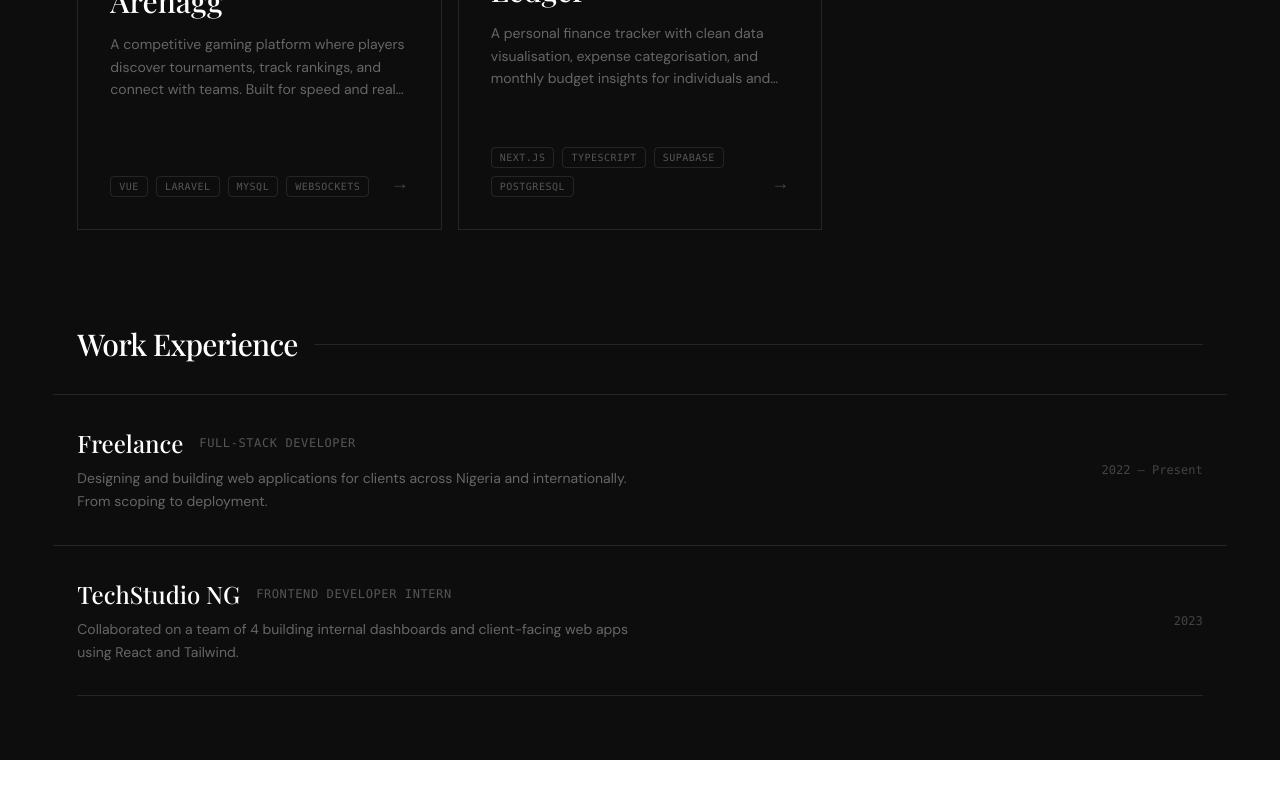
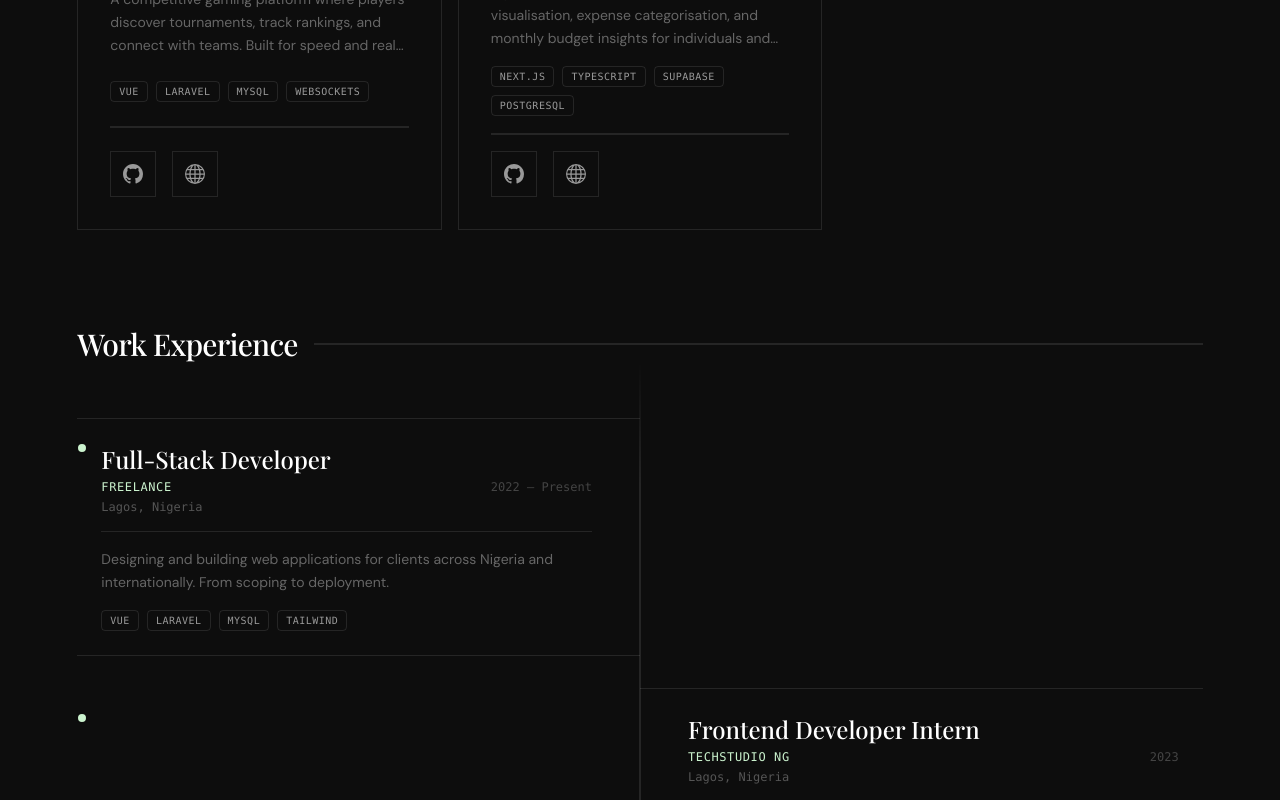
Before and after one commit to Samn1ce/Portfolio, a Vue app in the folder portfolio/: page / in a window 1280 px wide. Shown: the part 1800-2600 px from the top of the page. Before the commit the page ends 2560 px from the top, so only its background shows below. Built offline with nearby package versions, Linux system fonts and the light colour scheme; a web font is replaced by a local one.

Commit message:
[FEAT & UI]: Projects & Work Section

```diff
--- /dev/null
+++ b/portfolio/src/components/icons/IconLink.vue
@@ -0,0 +1,14 @@
+<template>
+	<svg
+		xmlns="http://www.w3.org/2000/svg"
+		width="16"
+		height="16"
+		fill="currentColor"
+		class="bi bi-globe"
+		viewBox="0 0 16 16"
+	>
+		<path
+			d="M0 8a8 8 0 1 1 16 0A8 8 0 0 1 0 8m7.5-6.923c-.67.204-1.335.82-1.887 1.855A8 8 0 0 0 5.145 4H7.5zM4.09 4a9.3 9.3 0 0 1 .64-1.539 7 7 0 0 1 .597-.933A7.03 7.03 0 0 0 2.255 4zm-.582 3.5c.03-.877.138-1.718.312-2.5H1.674a7 7 0 0 0-.656 2.5zM4.847 5a12.5 12.5 0 0 0-.338 2.5H7.5V5zM8.5 5v2.5h2.99a12.5 12.5 0 0 0-.337-2.5zM4.51 8.5a12.5 12.5 0 0 0 .337 2.5H7.5V8.5zm3.99 0V11h2.653c.187-.765.306-1.608.338-2.5zM5.145 12q.208.58.468 1.068c.552 1.035 1.218 1.65 1.887 1.855V12zm.182 2.472a7 7 0 0 1-.597-.933A9.3 9.3 0 0 1 4.09 12H2.255a7 7 0 0 0 3.072 2.472M3.82 11a13.7 13.7 0 0 1-.312-2.5h-2.49c.062.89.291 1.733.656 2.5zm6.853 3.472A7 7 0 0 0 13.745 12H11.91a9.3 9.3 0 0 1-.64 1.539 7 7 0 0 1-.597.933M8.5 12v2.923c.67-.204 1.335-.82 1.887-1.855q.26-.487.468-1.068zm3.68-1h2.146c.365-.767.594-1.61.656-2.5h-2.49a13.7 13.7 0 0 1-.312 2.5m2.802-3.5a7 7 0 0 0-.656-2.5H12.18c.174.782.282 1.623.312 2.5zM11.27 2.461c.247.464.462.98.64 1.539h1.835a7 7 0 0 0-3.072-2.472c.218.284.418.598.597.933M10.855 4a8 8 0 0 0-.468-1.068C9.835 1.897 9.17 1.282 8.5 1.077V4z"
+		/>
+	</svg>
+</template>
--- a/portfolio/src/views/Projects.vue
+++ b/portfolio/src/views/Projects.vue
@@ -1,4 +1,7 @@
 <script setup>
+import IconGitHub from '@/components/icons/IconGitHub.vue'
+import IconLink from '@/components/icons/IconLink.vue'
+
 const projects = [
 	{
 		number: '01',
@@ -25,22 +28,25 @@ const jobs = [
 		company: 'Freelance',
 		role: 'Full-Stack Developer',
 		period: '2022 — Present',
+		location: 'Lagos, Nigeria',
 		description:
 			'Designing and building web applications for clients across Nigeria and internationally. From scoping to deployment.',
+		tags: ['Vue', 'Laravel', 'MySQL', 'Tailwind'],
 	},
 	{
 		company: 'TechStudio NG',
 		role: 'Frontend Developer Intern',
 		period: '2023',
+		location: 'Lagos, Nigeria',
 		description:
 			'Collaborated on a team of 4 building internal dashboards and client-facing web apps using React and Tailwind.',
+		tags: ['React', 'TypeScript', 'Tailwind'],
 	},
 ]
 </script>
 
 <template>
 	<section id="projects" class="w-11/12 max-w-7xl mx-auto md:px-6 pt-0 pb-16">
-		<!-- Header -->
 		<div class="flex flex-row-reverse items-center gap-4 mb-8 md:mb-16">
 			<span class="text-[#555] text-sm font-mono">02</span>
 			<h2
@@ -51,17 +57,15 @@ const jobs = [
 			<div class="flex-1 border-t border-white/10"></div>
 		</div>
 
-		<!-- Projects grid -->
 		<div
 			class="grid grid-cols-1 sm:grid-cols-2 lg:grid-cols-3 gap-4 mb-16 md:mb-24"
 		>
-			<a
+			<div
 				v-for="project in projects"
 				:key="project.number"
 				:href="project.link"
 				class="group relative flex flex-col justify-between border border-white/10 p-6 md:p-8 aspect-square hover:bg-white/3 transition-all duration-300"
 			>
-				<!-- Top row: number + year -->
 				<div class="flex items-center justify-between">
 					<span class="text-[#555] text-xs font-mono">{{
 						project.number
@@ -70,8 +74,6 @@ const jobs = [
 						project.year
 					}}</span>
 				</div>
-
-				<!-- Middle: title + description -->
 				<div class="flex flex-col gap-3">
 					<h3
 						class="font-serif text-white text-2xl md:text-3xl font-medium group-hover:text-[#cbf3ce] transition-colors duration-300 leading-tight"
@@ -84,73 +86,136 @@ const jobs = [
 						{{ project.description }}
 					</p>
 				</div>
-
-				<!-- Bottom: tags + arrow -->
 				<div class="flex items-end justify-between gap-2">
 					<div class="flex flex-wrap gap-2">
 						<span
 							v-for="tag in project.tags"
 							:key="tag"
-							class="text-[#555] text-[10px] font-mono uppercase tracking-wider border border-white/10 rounded px-2 py-0.5"
+							class="text-[#999] text-[10px] font-mono uppercase tracking-wider border border-white/10 rounded px-2 py-0.5"
 						>
 							{{ tag }}
 						</span>
 					</div>
-					<span
-						class="text-[#444] group-hover:text-[#cbf3ce] group-hover:translate-x-1 group-hover:-translate-y-1 transition-all duration-300 text-lg shrink-0"
+				</div>
+				<div class="w-ful border border-white/10"></div>
+				<div class="flex gap-4">
+					<a
+						:href="project.link"
+						target="_blank"
+						rel="noopener noreferrer"
+						class="border border-white/10 aspect-square p-3 hover:bg-white/5 cursor-pointer transition-all duration-300"
 					>
-						→
-					</span>
+						<component
+							:is="IconGitHub"
+							class="w-5 h-5 text-[#999]"
+						/>
+					</a>
+					<a
+						:href="project.link"
+						target="_blank"
+						rel="noopener noreferrer"
+						class="border border-white/10 aspect-square p-3 hover:bg-white/5 cursor-pointer transition-all duration-300"
+					>
+						<component :is="IconLink" class="w-5 h-5 text-[#999]" />
+					</a>
 				</div>
-			</a>
+			</div>
 		</div>
 
 		<!-- Work Experience sub-header -->
-		<div class="flex items-center gap-4 mb-8">
+		<div class="flex items-center gap-4">
 			<h3
 				class="font-serif text-white text-2xl md:text-3xl font-medium tracking-tight shrink-0"
 			>
 				Work Experience
 			</h3>
-			<div class="flex-1 border-t border-white/10"></div>
+			<div class="flex-1 border border-white/10"></div>
 		</div>
 
-		<!-- Jobs list -->
-		<div class="grid-cols-1 md:grid-cols-2">
+		<!-- Timeline -->
+		<div class="relative">
+			<!-- Mobile: left line | Desktop: center line -->
 			<div
-				v-for="job in jobs"
+				class="absolute left-3 top-0 bottom-0 w-px md:left-1/2 md:-translate-x-1/2"
+				style="
+					background: linear-gradient(
+						to bottom,
+						transparent,
+						rgba(255, 255, 255, 0.2) 20%,
+						rgba(255, 255, 255, 0.2) 80%,
+						transparent
+					);
+				"
+			></div>
+
+			<div class="flex flex-col gap-8 py-14">
+				<div
+					v-for="(job, index) in jobs"
 					:key="job.company"
-				class="group grid grid-cols-1 md:grid-cols-[1fr_auto] gap-2 md:gap-12 border-t border-white/10 py-6 md:py-8 hover:bg-white/[0.03] transition-all duration-300 -mx-4 px-4 md:-mx-6 md:px-6"
+					class="relative grid grid-cols-1 md:grid-cols-2 gap-4 md:gap-0"
 				>
-				<div>
+					<!-- Mobile: left dot | Desktop: center dot -->
 					<div
-						class="flex flex-col sm:flex-row sm:items-center gap-1 sm:gap-4 mb-2"
+						class="absolute left-2 md:left-[4.5px] top-6 w-3 h-3 rounded-full bg-[#cbf3ce] border-2 border-[#0d0d0d] z-10 md:left-1/2 md:-translate-x-1/2"
+					></div>
+
+					<!-- Card -->
+					<div
+						:class="[
+							'group md:border-t md:border-b border-white/10 p-6 pl-10 transition-all duration-300',
+							'md:pl-6',
+							index % 2 === 0
+								? 'md:col-start-1 md:pr-12'
+								: 'md:col-start-2 md:pl-12',
+						]"
 					>
+						<!-- Role -->
 						<h4
-							class="font-serif text-white text-xl md:text-2xl font-medium group-hover:text-[#cbf3ce] transition-colors duration-300"
+							class="font-serif text-white text-xl md:text-2xl font-medium group-hover:text-[#cbf3ce] transition-colors duration-300 mb-1"
+						>
+							{{ job.role }}
+						</h4>
+
+						<!-- Company + period row -->
+						<div class="flex items-center justify-between mb-1">
+							<span
+								class="text-[#cbf3ce] text-xs font-mono uppercase tracking-wider"
 							>
 								{{ job.company }}
-						</h4>
-						<span
-							class="text-[#555] text-xs font-mono uppercase tracking-wider"
-						>
-							{{ job.role }}
 							</span>
+							<span class="text-[#444] text-xs font-mono">{{
+								job.period
+							}}</span>
 						</div>
+
+						<!-- Location -->
+						<p class="text-[#555] text-xs font-mono mb-4">
+							{{ job.location }}
+						</p>
+
+						<!-- Divider -->
+						<div class="border-t border-white/10 mb-4"></div>
+
+						<!-- Description -->
 						<p
-						class="font-sans text-[#666] text-sm leading-relaxed max-w-xl"
+							class="font-sans text-[#666] text-sm leading-relaxed mb-4"
 						>
 							{{ job.description }}
 						</p>
-				</div>
-				<div class="flex items-start md:items-center mt-1 md:mt-0">
+
+						<!-- Tags -->
+						<div class="flex flex-wrap gap-2">
 							<span
-						class="text-[#444] text-xs font-mono whitespace-nowrap"
-						>{{ job.period }}</span
+								v-for="tag in job.tags"
+								:key="tag"
+								class="text-[#999] text-[10px] font-mono uppercase tracking-wider border border-white/10 rounded px-2 py-0.5"
 							>
+								{{ tag }}
+							</span>
 						</div>
 					</div>
-			<div class="border-t border-white/10"></div>
+				</div>
+			</div>
 		</div>
 	</section>
 </template>
--- a/portfolio/vite.config.js
+++ b/portfolio/vite.config.js
@@ -4,7 +4,6 @@ import { defineConfig } from 'vite'
 import vue from '@vitejs/plugin-vue'
 import tailwindcss from '@tailwindcss/vite'
 
-// https://vite.dev/config/
 export default defineConfig({
 	plugins: [vue(), tailwindcss()],
 	resolve: {
```
Lines whose indentation alone changed are shown as unchanged.
